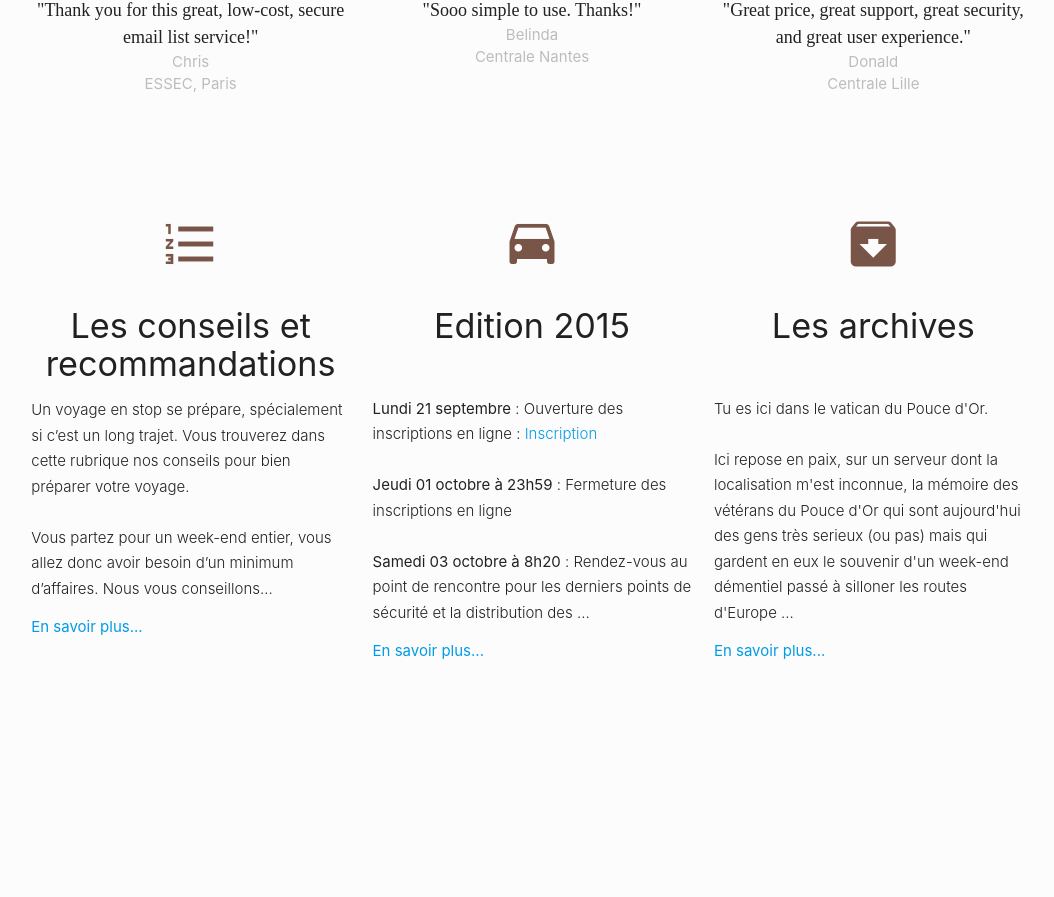
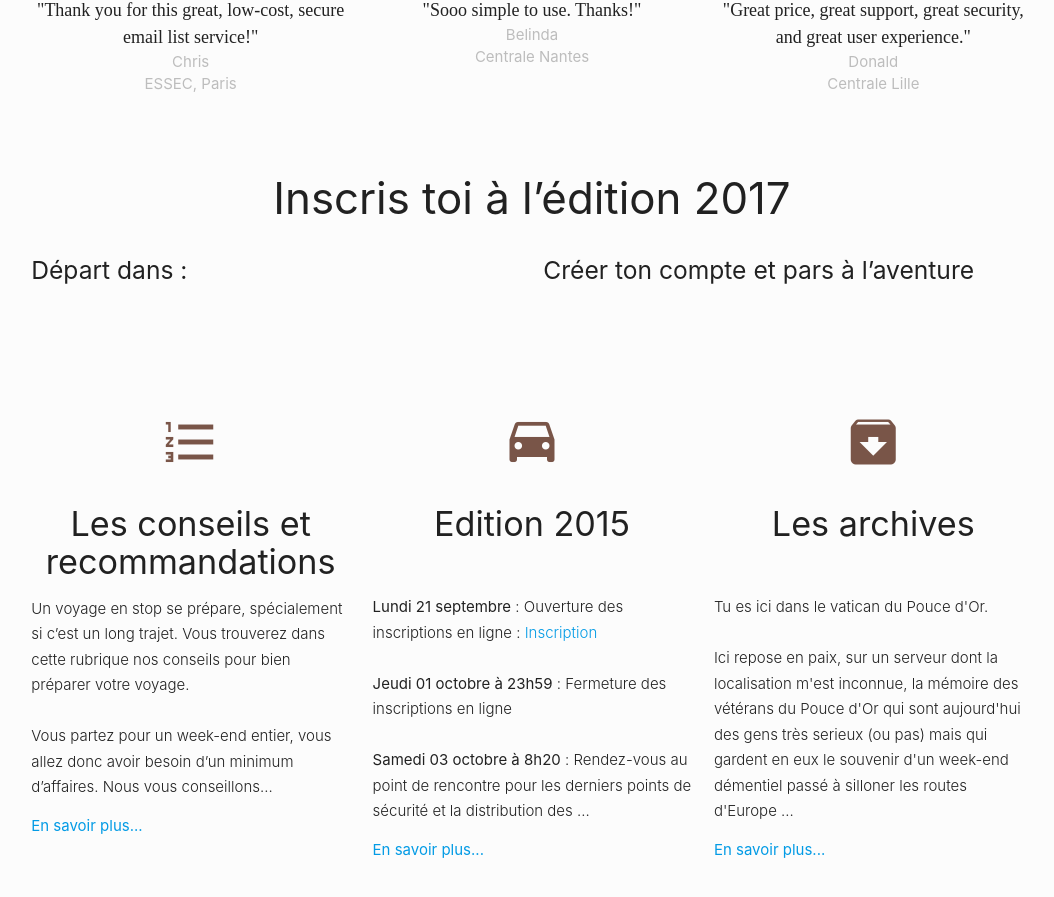
Before and after one commit to oliviernguyenquoc/angular_pouce_homepage, an Angular app: page / in a window 1280 px wide. Shown: the part 871-1768 px from the top of the page, without its empty margins (108-1162 px from the left). Built offline with nearby package versions, Linux system fonts and the light colour scheme.

Commit message:
Begin adding signup component

```diff
--- a/src/app/app.component.html
+++ b/src/app/app.component.html
@@ -5,6 +5,7 @@
 <div id="core-content">
 	<app-firstscreen></app-firstscreen>
 	<app-review></app-review>
+	<app-signup></app-signup>
 	<app-restscreen></app-restscreen>
 </div>
 
--- a/src/app/app.module.ts
+++ b/src/app/app.module.ts
@@ -3,7 +3,7 @@ import { NgModule } from '@angular/core';
 import { FormsModule } from '@angular/forms';
 import { HttpModule } from '@angular/http';
 
-import { AppComponent, MenuComponent, FirstScreenComponent, RestScreenComponent, ReviewComponent } from './app.component';
+import { AppComponent, MenuComponent, FirstScreenComponent, RestScreenComponent, ReviewComponent, SignupComponent } from './app.component';
 
 @NgModule({
   declarations: [
@@ -11,7 +11,8 @@ import { AppComponent, MenuComponent, FirstScreenComponent, RestScreenComponent,
     MenuComponent,
     FirstScreenComponent,
     RestScreenComponent,
-    ReviewComponent
+    ReviewComponent,
+    SignupComponent
   ],
   imports: [
     BrowserModule,
--- /dev/null
+++ b/src/app/app.signup.component.css
@@ -0,0 +1,3 @@
+.section{
+	width: 80%;
+}
--- /dev/null
+++ b/src/app/app.signup.component.html
@@ -0,0 +1,11 @@
+<div class="section row">
+	<div class="col s12 center">
+		<h3>Inscris toi à l’édition 2017</h3>
+	</div>
+	<div class="left-align light col s12 m6">
+		<h5>Départ dans :</h5>
+	</div>
+	<div class="left-align light col s12 m6">
+		<h5>Créer ton compte et pars à l’aventure</h5>
+	</div>
+</div>
```
Also changed, not shown: src/app/app.component.ts (+7 -0 lines).
